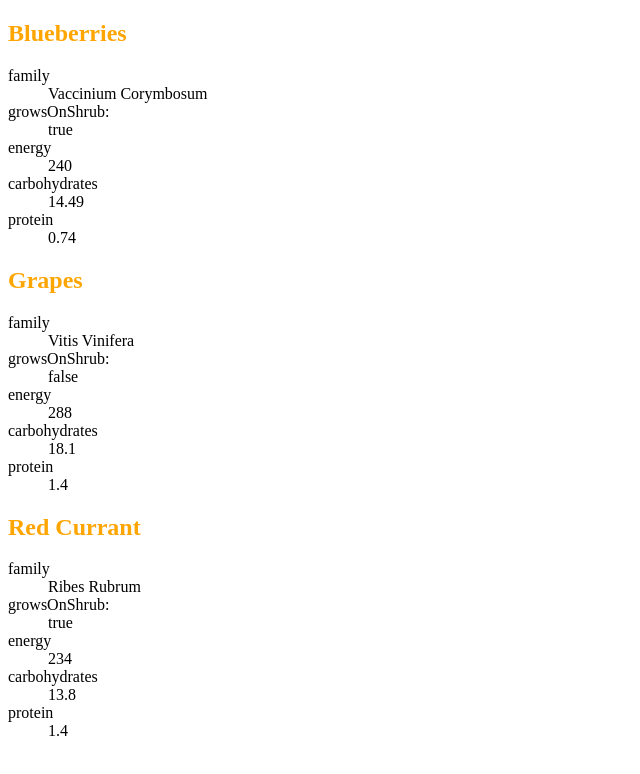
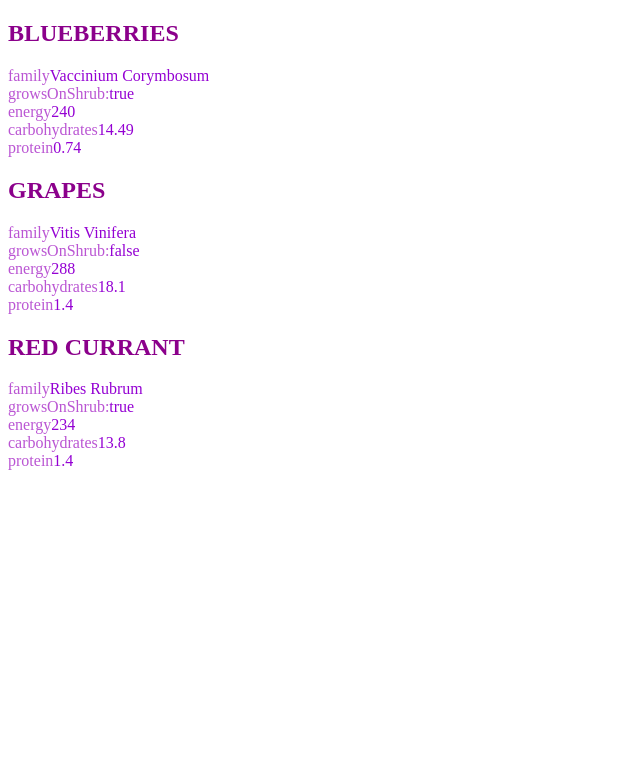
Before and after one commit to sarahadema/dsn1676-assignment-4, a plain HTML site: page index.html in a window 1280 px wide. Shown: the whole page, without its empty margins (0-640 px from the left). Drawn offline with Linux system fonts and the light colour scheme.

Commit message:
styled the page
styled the page using css by targeting the dl, dt, dd, and hr elements

```diff
--- a/css/main.css
+++ b/css/main.css
@@ -1,7 +1,13 @@
 h2 {
-	color:orange;
+	color:#8B008B;
+	text-transform: uppercase;
+}
+
+dt {
+	color:#BA55D3;
+	float: left;
 }
 
 dd {
-
+	color: #9400D3;
 }
```
